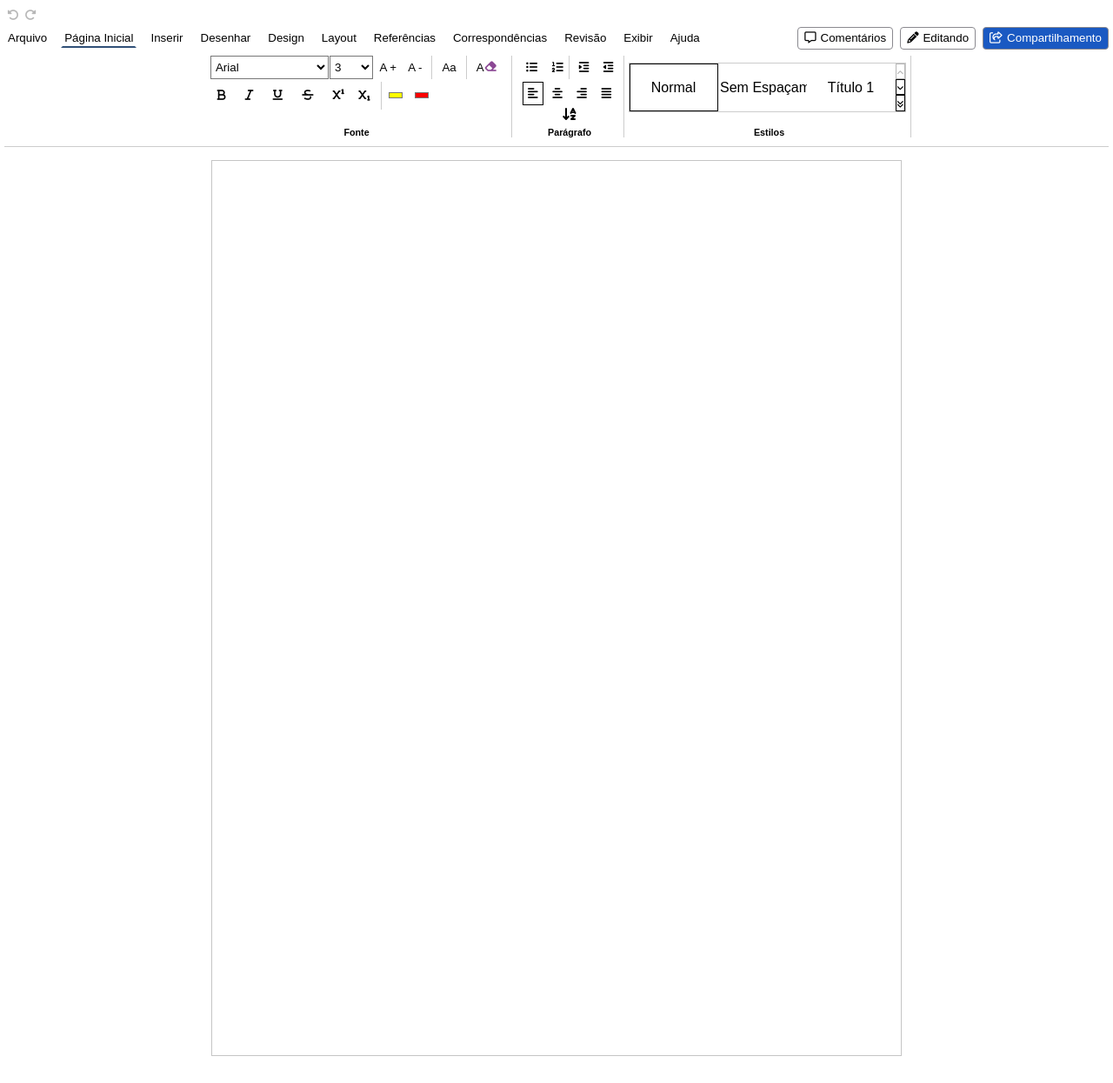
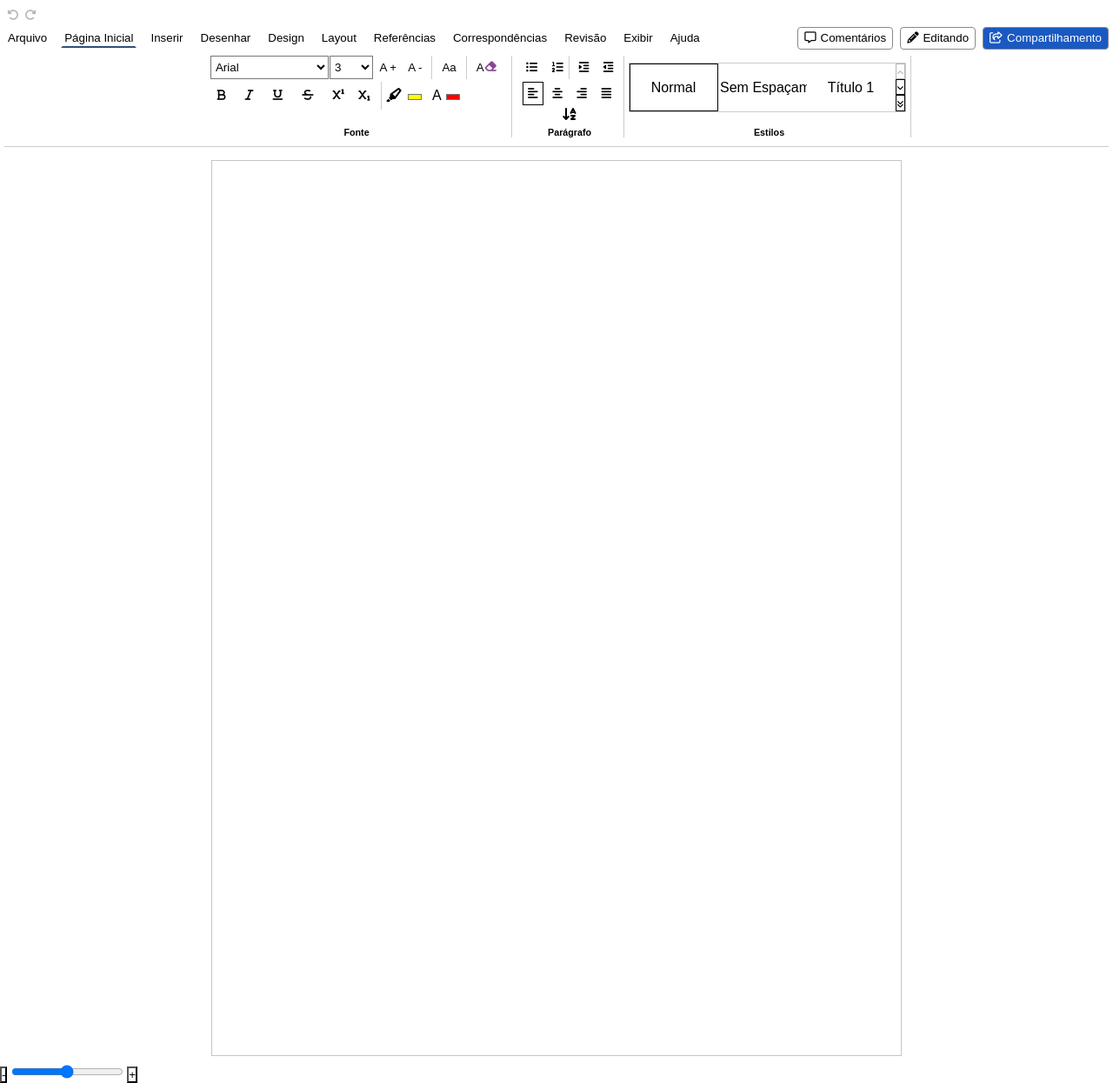
Before and after one commit to Jonathan-Silva05/Word-Project, a plain HTML site: page index.html in a window 1280 px wide. Shown: the whole page at 87% size. Before the commit the page ends 1224 px from the top, so only its background shows below. Drawn offline with nearby package versions, Linux system fonts and the light colour scheme.

Commit message:
Add files via upload

```diff
--- a/index.html
+++ b/index.html
@@ -44,7 +44,7 @@
 
 			<div class="boxBtns-Header">
 				<button> <i class="far fa-comment-alt"></i> Comentários </button>
-				<button> <i class="fa fa-pencil"></i> Editando </button>
+				<button id="btnEdt"> <i class="fa fa-pencil"></i> Editando </button>
 				<button class="share"> <i class="far fa-share-from-square"></i> Compartilhamento </button>
 			</div>
 		</div>
@@ -103,8 +103,17 @@
 							</div>
 
 							<div class="color">
-								<input type="color" id="backColor" name="backColor" class="adv-option-button">
-								<input type="color" id="foreColor" name="foreColor" class="adv-option-button">
+								<div class="destacar btnsColor">
+									<label for="backColor">
+										<i class="fa-solid fa-highlighter"></i>
+									</label>
+									<input type="color" id="backColor" name="backColor" class="adv-option-button">
+								</div>
+
+								<div class="textColor btnsColor">
+									<label for="foreColor"> A </label>
+									<input type="color" id="foreColor" name="foreColor" class="adv-option-button">
+								</div>
 							</div>
 						</div>
 					</div>
@@ -217,6 +226,15 @@
 
 	<!-- Clique em Ctrl + Alguma tecla -->
 
+	<footer>
+		<div class="btnsZoom">
+			<button id="zoomOut"> - </button>
+			<input id="zoomSlider" type="range" min="60" max="140" value="100" name="">
+			<button id="zoomIn"> + </button>
+			<div id="value"></div>
+		</div>
+	</footer>
+
 	<script type="text/javascript" src="./js/script.js"></script>
 	<script type="text/javascript" src="./js/scriptAtalhos.js"></script>
 </body>
```
